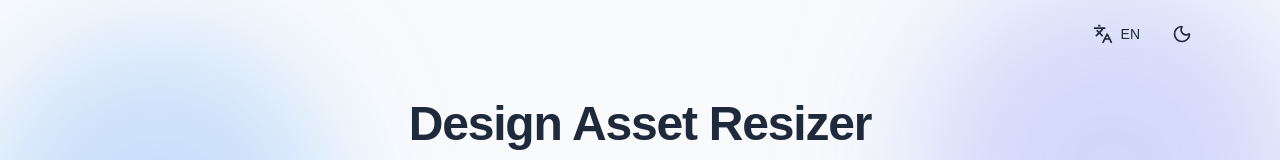
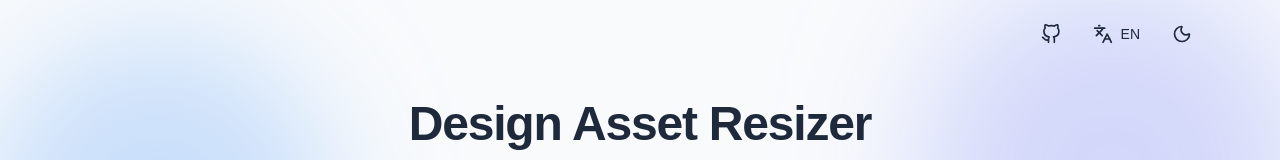
Before and after one commit to M-Galymzhan/Design-Asset-Resizer, a Next.js app: page / in a window 1280 px wide. Shown: the top 160 px of the page. Built offline with nearby package versions, Linux system fonts and the light colour scheme.

Commit message:
feat(ui): add GitHub repository link in page header

```diff
--- a/src/app/page.tsx
+++ b/src/app/page.tsx
@@ -114,6 +114,17 @@
       <div className="relative z-10">
         {/* Header / Nav */}
         <header className="flex justify-end p-4 space-x-4 max-w-6xl mx-auto">
+        <a
+          href="https://github.com/M-Galymzhan/Design-Asset-Resizer"
+          target="_blank"
+          rel="noopener noreferrer"
+          className="p-2 rounded-full hover:bg-gray-200 dark:hover:bg-gray-800 transition flex items-center justify-center text-slate-800 dark:text-slate-200"
+          title="GitHub Repository"
+        >
+          <svg className="w-5 h-5" viewBox="0 0 24 24" fill="none" stroke="currentColor" strokeWidth="2" strokeLinecap="round" strokeLinejoin="round">
+            <path d="M9 19c-5 1.5-5-2.5-7-3m14 6v-3.87a3.37 3.37 0 0 0-.94-2.61c3.14-.35 6.44-1.54 6.44-7A5.44 5.44 0 0 0 20 4.77 5.07 5.07 0 0 0 19.91 1S18.73.65 16 2.48a13.38 13.38 0 0 0-7 0C6.27.65 5.09 1 5.09 1A5.07 5.07 0 0 0 5 4.77a5.44 5.44 0 0 0-1.5 3.78c0 5.42 3.3 6.61 6.44 7A3.37 3.37 0 0 0 9 18.13V22"></path>
+          </svg>
+        </a>
         <button
           onClick={() => setLang(lang === "en" ? "ru" : "en")}
           className="p-2 rounded-full hover:bg-gray-200 dark:hover:bg-gray-800 transition flex items-center gap-2 text-sm font-medium"
```
